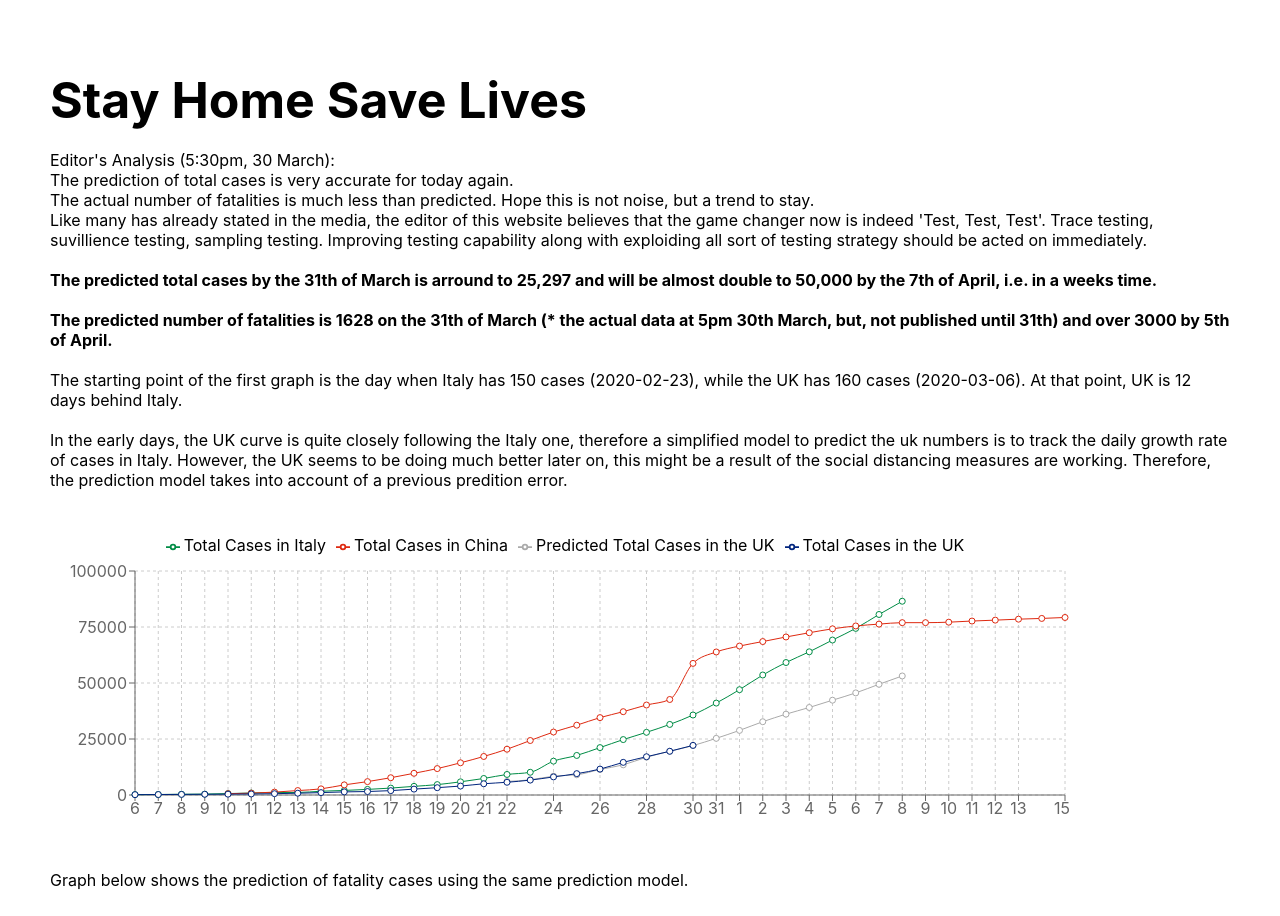
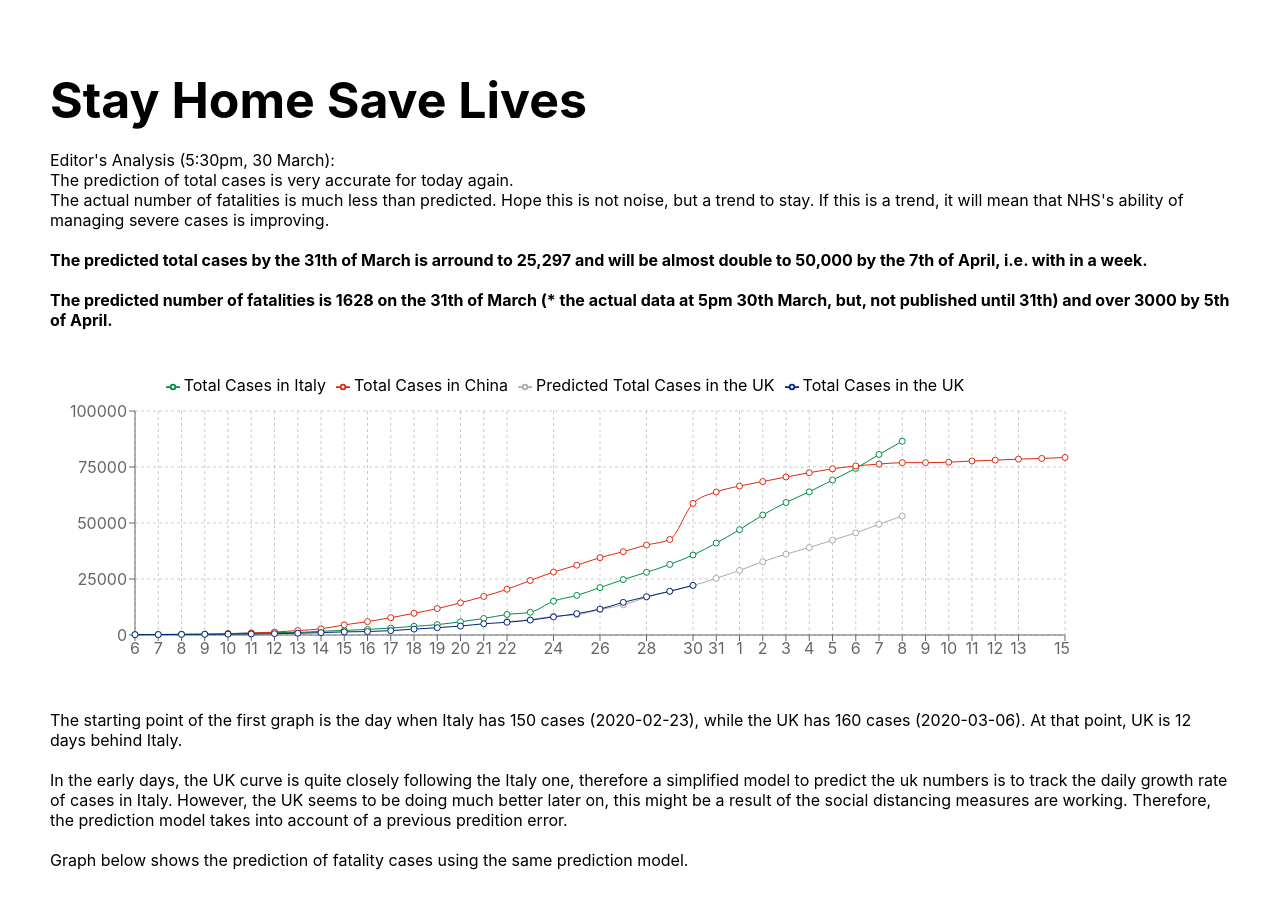
Before and after one commit to linamm/coronachart, a React (Create React App) app in the folder coronachart/: page / in a window 1280 px wide. Shown: the top 916 px of the page. Built offline with nearby package versions, Linux system fonts and the light colour scheme.

Commit message:
edit comments

```diff
--- a/coronachart/src/App.js
+++ b/coronachart/src/App.js
@@ -56,21 +56,14 @@ function App() {
           The prediction of total cases is very accurate for today again.
         </div>
         <div>
-          The actual number of fatalities is much less than predicted. Hope this is not noise, but a trend to stay.
-        </div>
-        <div>
-          Like many has already stated in the media, the editor of this website
-          believes that the game changer now is indeed 'Test, Test, Test'. Trace
-          testing, suvillience testing, sampling testing. Improving testing
-          capability along with exploiding all sort of testing strategy should
-          be acted on immediately.{" "}
+          The actual number of fatalities is much less than predicted. Hope this is not noise, but a trend to stay. If this is a trend, it will mean that NHS's ability of managing severe cases is improving.
         </div>
       </div>
 
       <div style={styles.paragraph}>
         <b>
           The predicted total cases by the 31th of March is arround to 25,297
-          and will be almost double to 50,000 by the 7th of April, i.e. in a weeks time.
+          and will be almost double to 50,000 by the 7th of April, i.e. with in a week.
         </b>
       </div>
       <div style={styles.paragraph}>
@@ -79,19 +72,6 @@ function App() {
           (* the actual data at 5pm 30th March, but, not published until 31th) and
           over 3000 by 5th of April.
         </b>
-      </div>
-      <div style={styles.paragraph}>
-        The starting point of the first graph is the day when Italy has 150
-        cases (2020-02-23), while the UK has 160 cases (2020-03-06). At that
-        point, UK is 12 days behind Italy.
-      </div>
-      <div style={styles.paragraph}>
-        In the early days, the UK curve is quite closely following the Italy
-        one, therefore a simplified model to predict the uk numbers is to track
-        the daily growth rate of cases in Italy. However, the UK seems to be
-        doing much better later on, this might be a result of the social
-        distancing measures are working. Therefore, the prediction model takes
-        into account of a previous predition error.{" "}
       </div>
 
       <div style={styles.graph}>
@@ -137,6 +117,21 @@ function App() {
           />
         </LineChart>
       </div>
+
+      <div style={styles.paragraph}>
+        The starting point of the first graph is the day when Italy has 150
+        cases (2020-02-23), while the UK has 160 cases (2020-03-06). At that
+        point, UK is 12 days behind Italy.
+      </div>
+      <div style={styles.paragraph}>
+        In the early days, the UK curve is quite closely following the Italy
+        one, therefore a simplified model to predict the uk numbers is to track
+        the daily growth rate of cases in Italy. However, the UK seems to be
+        doing much better later on, this might be a result of the social
+        distancing measures are working. Therefore, the prediction model takes
+        into account of a previous predition error.{" "}
+      </div>
+
 
       <div style={styles.paragraph}>
         Graph below shows the prediction of fatality cases using the same
@@ -186,10 +181,6 @@ function App() {
         </LineChart>
       </div>
 
-      <div>
-        Bar chart for number of new cases
-
-      </div>
       <div style={styles.paragraph}>
         <div>
           Desclaimer: The prediction here is entirely speculative and subject to
```
